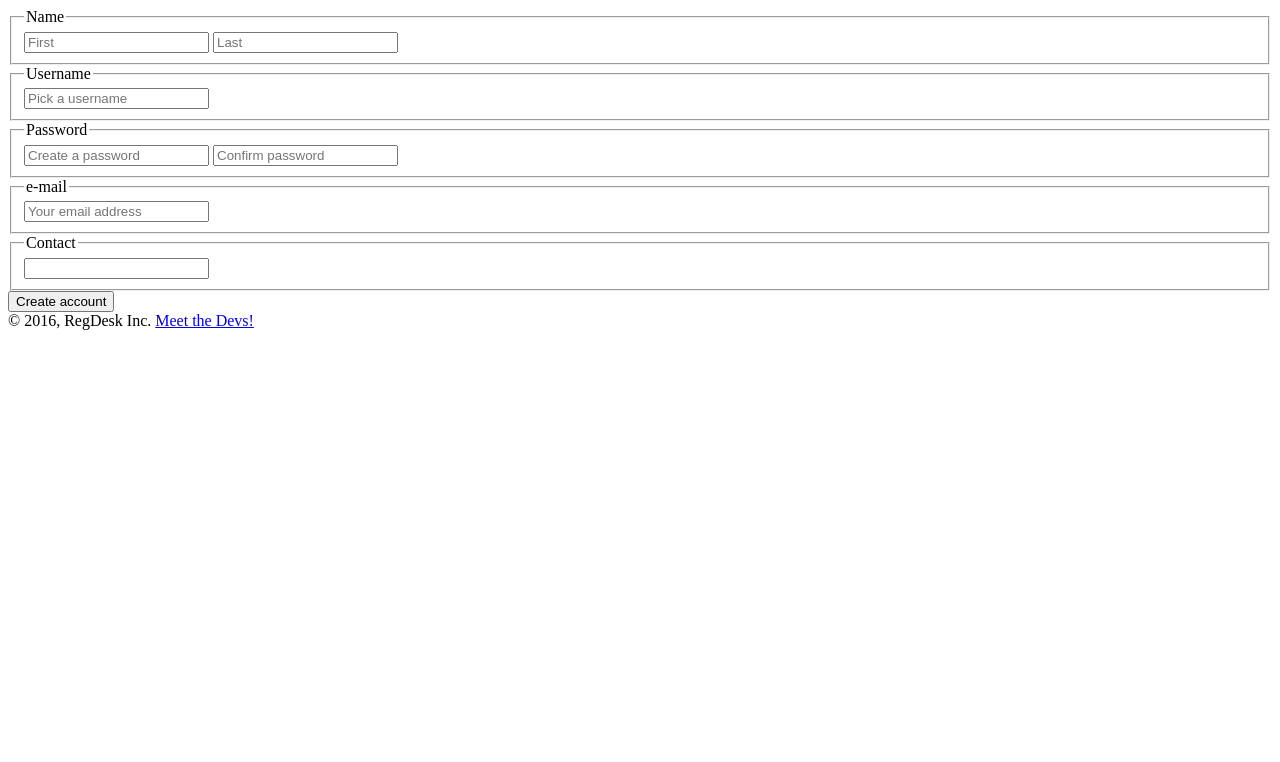
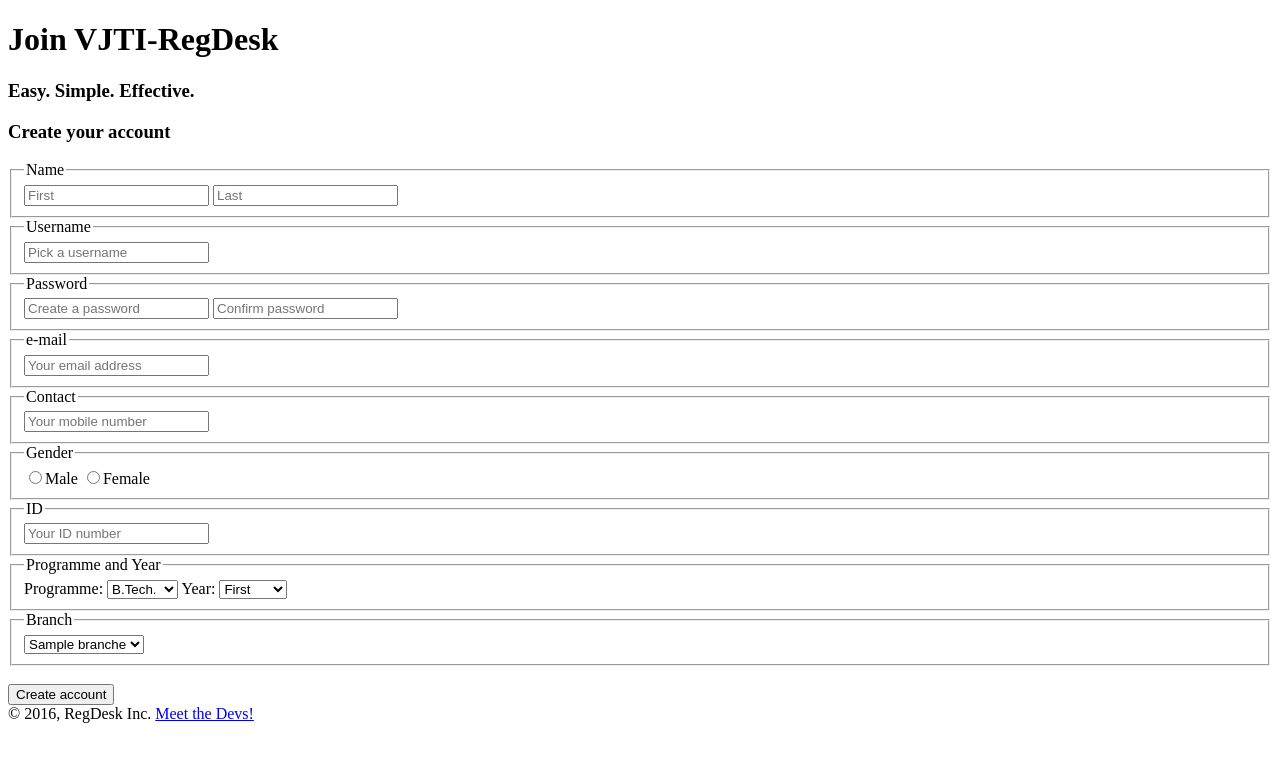
Before and after one commit to arpitakarkera/VJTI-RegDesk, a PHP site: page /public/signup.php in a window 1280 px wide. Shown: the top 762 px of the page. Run offline with PHP 8.4, Linux system fonts and the light colour scheme; tables that the repository leaves empty or names only in its code hold one stand-in row (values such as "Sample post").

Commit message:
Fixed major bugs

```diff
--- a/includes/authenticate.php
+++ b/includes/authenticate.php
@@ -8,13 +8,23 @@
 	 *
 	 */
 
+	// start session
+	session_start();
+
 	if (basename($_SERVER['PHP_SELF']) != 'index.php' && basename($_SERVER['PHP_SELF']) != 'signup.php') {
 		// current page is not the index or signup page
 
-		if (!isset($_SESSION['user_id']) || !isset($_SESSION['username'])) {
+		if (!isset($_SESSION['user_id'])) {
 			// user is not logged in so redirect to index page
-			$home = __DIR__ . '/../index.php';
-			header('Location: ' . $home);
+			header('Location: /VJTI-RegDesk/index.php');
+		}
+	}
+	else {
+		// current page is index or signup page
+
+		if (isset($_SESSION['user_id'])) {
+			// user is logged in
+			header('Location: /VJTI-RegDesk/public/dashboard.php');
 		}
 	}
 ?>
--- a/index.php
+++ b/index.php
@@ -7,7 +7,7 @@
 	 *
 	 */
 
-	// to check if a user is logged in
+	// authenticate
 	require_once(__DIR__ . '/includes/authenticate.php');
 
 	$user_username = $err_msg = "";
@@ -35,7 +35,7 @@
 		<p>
 			Don't have an account?
 			<br>
-			<a href="signup.php"><button type="button">Sign Up!</button></a>
+			<a href="public/signup.php"><button type="button">Sign Up!</button></a>
 		</p>
 	</form>
 </div>
--- a/public/signup.php
+++ b/public/signup.php
@@ -7,18 +7,20 @@
 	 *
 	 */
 
+	// authenticate
+	require_once(__DIR__ . '/../includes/authenticate.php');
+
 	// get the database constants
 	require_once(__DIR__ . '/../includes/dbconfig.php');
 
-	// start the session
-	session_start();
+	// connect to the database
+	$dbc = mysqli_connect(DB_HOST, DB_USER, DB_PASSWORD, DB_NAME);
+
+	$err_msg = '';
 
 	if (!isset($_SESSION['user-id'])) {
 		// user is not logged in
 		if (isset($_POST['submit'])) {
-			// connect to the database
-			$dbc = mysqli_connect(DB_HOST, DB_USER, DB_PASSWORD, DB_NAME);
-
 			// grab the data
 			$first_name = mysqli_real_escape_string($dbc, trim($_POST['first_name']));
 			$last_name = mysqli_real_escape_string($dbc, trim($_POST['last_name']));
@@ -39,18 +41,25 @@
 				$result = mysqli_query($dbc, $query);
 				if (mysqli_num_rows($result) == 0) {
 					// username is unique
-					if ($password1 != $password2) // password don't match
+					if ($password1 != $password2) // passwords don't match
 						$err_msg = 'The passwords don\'t match.';
-					if (!confirm_email($email)) // email is invalid
+					if (!filter_var($email, FILTER_VALIDATE_EMAIL)) // email is invalid
 						$err_msg = 'The email provided is invalid.';
-					if (!confirm_contact($contact)) // contact is invalid
+					if (!validate_contact($contact)) // contact is invalid
 						$err_msg = 'The contact number provided is invalid.';
 					else {
 						// insert data into database
 						$query = "INSERT INTO users (username, password, id, first_name, last_name, email, contact, gender, programme, year, branch) VALUES ('$username', SHA('$password1'), '$id', '$first_name', '$last_name', '$email', '$contact', '$gender', '$programme', '$year', '$branch')";
         				mysqli_query($dbc, $query);
-						$redirect_page = __DIR__ . '/dashboard.php';
-						header('Location: ' . $redirect_page);
+        				// login the user
+        				$query = "SELECT user_id FROM users WHERE username = '$username'";
+        				$result = mysqli_query($dbc, $query);
+        				$row = mysqli_fetch_array($result);
+        				$_SESSION['user_id'] = $row['user_id'];
+        				$_SESSION['username'] = $username;
+
+        				// redirect to confirmation page
+						header('Location: confirmsignup.php');
 
 					}
 				}
@@ -63,19 +72,18 @@
 				$err_msg = 'Please fill the required fields.';
 			}
 		}
-	}
+	}/*
 	else {
 		// user is logged in so redirect to dashboard
-		$redirect_page = __DIR__ . '/../view/dashboard.php';
-		header('Location: ' . $redirect_page);
-	}
+		header('Location: dashboard.php');
+	}*/
 
-	function confirm_email($email) {
+	// function that validates mobile number. number should begin with 7, 8 or 9 and have 10 digits.
+	function validate_contact($contact) {
+		if (preg_match('/^[789]\d{9}$/', $contact))
+			return true;
 
-	}
-
-	function confirm_contact($contact) {
-
+		return false;
 	}
 ?>
 
@@ -85,16 +93,22 @@
 	require_once(__DIR__ . '/../includes/header.php');
 ?>
 
+<h1>Join VJTI-RegDesk</h1>
+<h3>Easy. Simple. Effective.</h3>
+
+<div>
+<h3>Create your account</h3>
+<p><?php echo $err_msg; ?></p>
 <form action="<?php echo htmlspecialchars($_SERVER['PHP_SELF']); ?>" method="POST">
 	<fieldset>
 		<legend>Name</legend>
-		<input type="text" name="first_name" placeholder="First" required>
-		<input type="text" name="last_name" placeholder="Last" required>
+		<input type="text" name="first_name" placeholder="First" required value="<?php if(isset($first_name)) echo $first_name; ?>">
+		<input type="text" name="last_name" placeholder="Last" required value="<?php if(isset($last_name)) echo $last_name; ?>">
 	</fieldset>
 
 	<fieldset>
 		<legend>Username</legend>
-		<input type="text" name="username" placeholder="Pick a username" required>
+		<input type="text" name="username" placeholder="Pick a username" required value="<?php if(isset($username)) echo $username; ?>">
 	</fieldset>
 
 	<fieldset>
@@ -105,18 +119,65 @@
 
 	<fieldset>
 		<legend>e-mail</legend>
-		<input type="text" name="e-mail" placeholder="Your email address" required>
+		<input type="text" name="email" placeholder="Your email address" required value="<?php if(isset($email)) echo $email; ?>">
 	</fieldset>
 
 	<fieldset>
 		<legend>Contact</legend>
-		<input type="text" name="contact">
+		<input type="text" name="contact" placeholder="Your mobile number" value="<?php if(isset($contact)) echo $contact; ?>">
+	</fieldset>
+
+	<fieldset>
+		<legend>Gender</legend>
+		<input type="radio" name="gender" value="M" id="Male"><label for="Male">Male</label>
+		<input type="radio" name="gender" value="F" id="Female"><label for="Female">Female</label>
+	</fieldset>
+
+	<fieldset>
+		<legend>ID</legend>
+		<input type="text" name="id" placeholder="Your ID number" value="<?php if(isset($id)) echo $id; ?>">
+	</fieldset>
+
+	<fieldset>
+		<legend>Programme and Year</legend>
+		<label for="programme">Programme:</label>
+		<select name="programme">
+		<?php
+			$programmes = array('B.Tech.', 'M.Tech.', 'M.C.A.', 'PhD', 'Diploma');
+			foreach ($programmes as $programme) {
+				echo '<option value="'.$programme.'">'.$programme.'</option>';
+			}
+		?>
+		</select>
+		<label for="year">Year:</label>
+		<select name="year">
+		<?php
+			$years = array('First', 'Second', 'Third', 'Fourth');
+			foreach ($years as $year) {
+				echo '<option value="'.$year.'">'.$year.'</option>';
+			}
+		?>
+		</select>
+	</fieldset>
+
+	<fieldset>
+		<legend>Branch</legend>
+		<select name="branch">
+		<?php
+			$query = "SELECT branch_id, branch_name FROM branches";
+			$rows = mysqli_query($dbc, $query);
+			while($row = mysqli_fetch_array($rows)) {
+				echo '<option value="'.$row['branch_id'].'">'.$row['branch_name'].'</option>';
+			}
+		?>
+		</select>
 	</fieldset>
 
 	<!--Do the rest-->
-
+	<br>
 	<input type="submit" name="submit" value="Create account">
 </form>
+</div>
 
 <!--Render footer-->
 <?php
```
Also changed, not shown: controls/login.php (+6 -11 lines), includes/programmes.php (added, +9 -0 lines), public/confirmsignup.php (added, +28 -0 lines), public/dashboard.php (added, +23 -0 lines).
